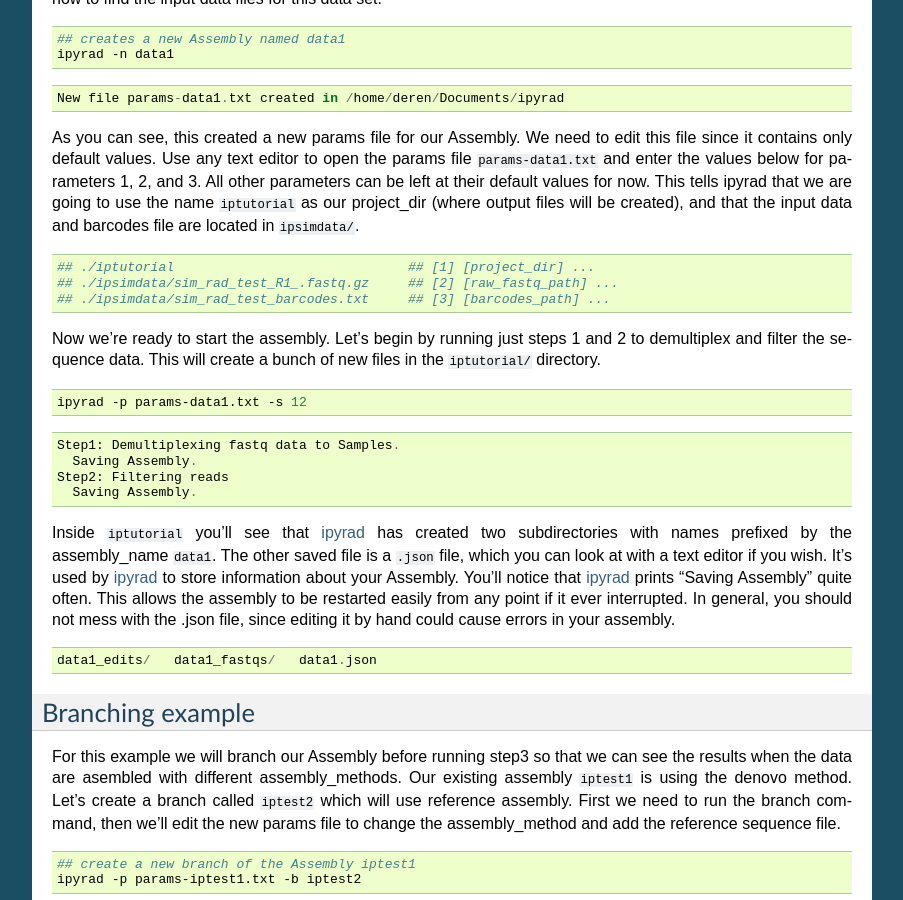
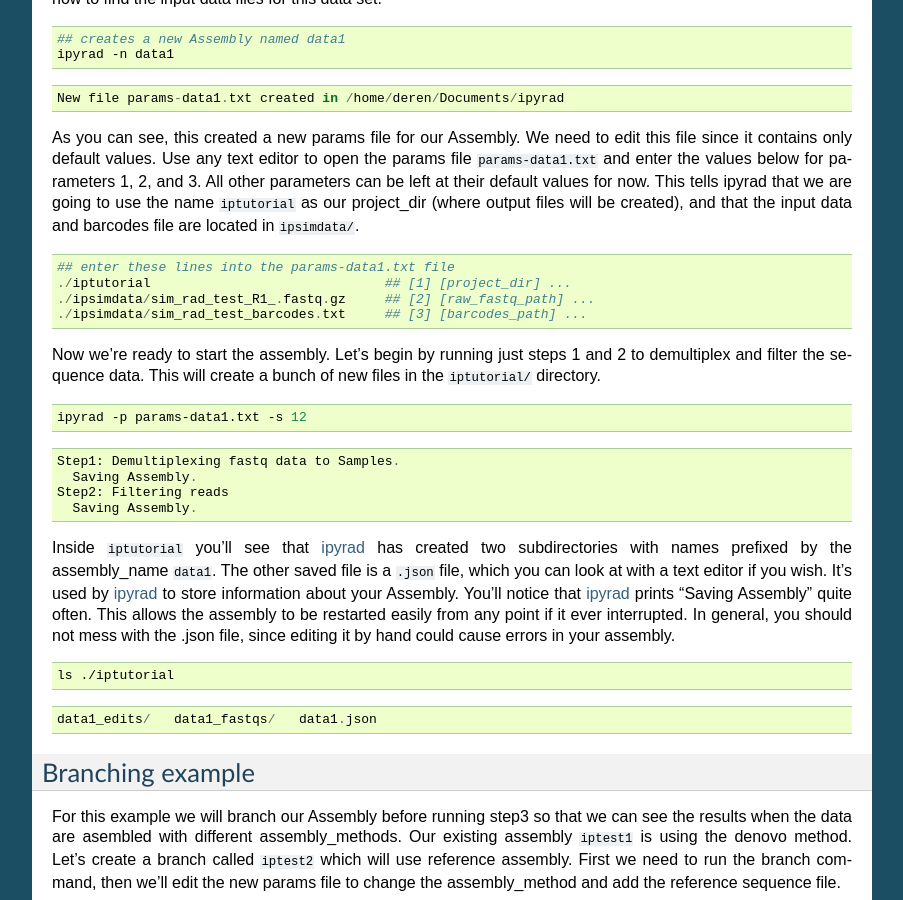
Before and after one commit to dereneaton/ipyrad, a Sphinx documentation site: the page built from docs/tutorial_advanced_cli.rst, in a window 1280 px wide and 900 px high, scrolled down 1546 px. Shown: the whole window, without its empty margins (198-1101 px from the left). Built offline with Sphinx 7.4.7, drawn with Linux system fonts in a browser that asks for light colours; pages that are not in the unit, such as notebooks, are missing from menus; the version number is read from the project's files by our own code.

Commit message:
docs update

```diff
--- a/docs/tutorial_advanced_cli.rst
+++ b/docs/tutorial_advanced_cli.rst
@@ -127,9 +127,10 @@ that the input data and barcodes file are located in ``ipsimdata/``.
 
 .. parsed-literal::
 
-    ## ./iptutorial                              ## [1] [project_dir] ...
-    ## ./ipsimdata/sim_rad_test_R1_.fastq.gz     ## [2] [raw_fastq_path] ...
-    ## ./ipsimdata/sim_rad_test_barcodes.txt     ## [3] [barcodes_path] ...
+    ## enter these lines into the params-data1.txt file
+    ./iptutorial                              ## [1] [project_dir] ...
+    ./ipsimdata/sim_rad_test_R1_.fastq.gz     ## [2] [raw_fastq_path] ...
+    ./ipsimdata/sim_rad_test_barcodes.txt     ## [3] [barcodes_path] ...
 
 
 Now we're ready to start the assembly. Let's begin by running just steps 1 and 2
@@ -159,9 +160,11 @@ if it ever interrupted. In general, you should not mess with the .json file,
 since editing it by hand could cause errors in your assembly.
 
 .. code:: bash
+
     ls ./iptutorial
 
 .. parsed-literal::
+
     data1_edits/   data1_fastqs/   data1.json
 
 
```
